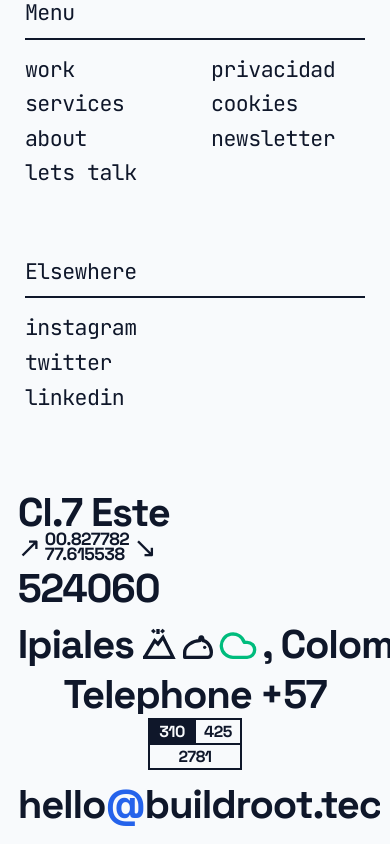
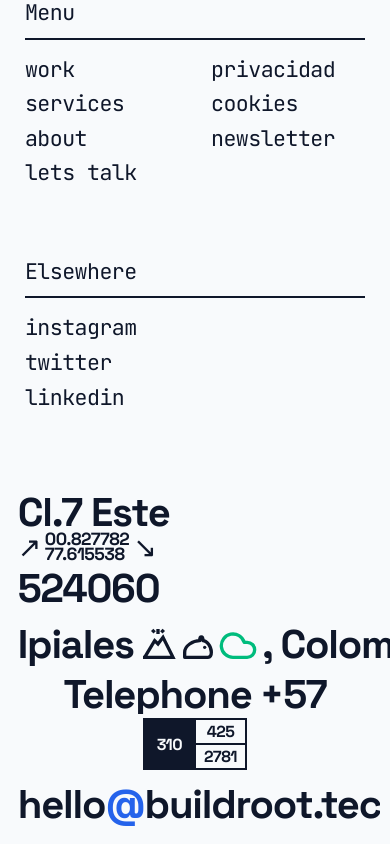
Before and after one commit to buildroot-tech/front-buildroot, a Next.js app: page / in a window 390 px wide. Shown: the part 6836-7680 px from the top of the page. Built offline with nearby package versions, Linux system fonts and the light colour scheme.

Commit message:
style(footer): stagger phone grid so 310 spans two rows and subsequent digits stack vertically

```diff
--- a/components/layout/Footer.tsx
+++ b/components/layout/Footer.tsx
@@ -226,13 +226,13 @@ export function Footer(): React.ReactElement {
                   </span>
                 </div>
                 <div className="grid grid-cols-2 grid-rows-2 border-2 border-[var(--border)] gap-[2px] bg-[var(--border)]">
-                  <div className="flex items-center justify-center headline text-[clamp(1rem,1.5vw,2rem)] leading-[0.85] tracking-tighter font-light bg-[var(--text-primary)] text-[var(--bg-primary)] py-1 md:py-2 px-2 md:px-4">
+                  <div className="row-span-2 flex items-center justify-center headline text-[clamp(1rem,1.5vw,2rem)] leading-[0.85] tracking-tighter font-light bg-[var(--text-primary)] text-[var(--bg-primary)] py-1 md:py-2 px-2 md:px-4">
                     {contactInfo.phone.split(" ")[0]}
                   </div>
                   <div className="flex items-center justify-center headline text-[clamp(1rem,1.5vw,2rem)] leading-[0.85] tracking-tighter font-light bg-[var(--bg-primary)] text-[var(--text-primary)] py-1 md:py-2 px-2 md:px-4">
                     {contactInfo.phone.split(" ")[1]}
                   </div>
-                  <div className="col-span-2 flex items-center justify-center headline text-[clamp(1rem,1.5vw,2rem)] leading-[0.85] tracking-tighter font-light bg-[var(--bg-primary)] text-[var(--text-primary)] py-1 md:py-2 px-2 md:px-4">
+                  <div className="flex items-center justify-center headline text-[clamp(1rem,1.5vw,2rem)] leading-[0.85] tracking-tighter font-light bg-[var(--bg-primary)] text-[var(--text-primary)] py-1 md:py-2 px-2 md:px-4">
                     {contactInfo.phone.split(" ")[2]}
                   </div>
                 </div>
```
